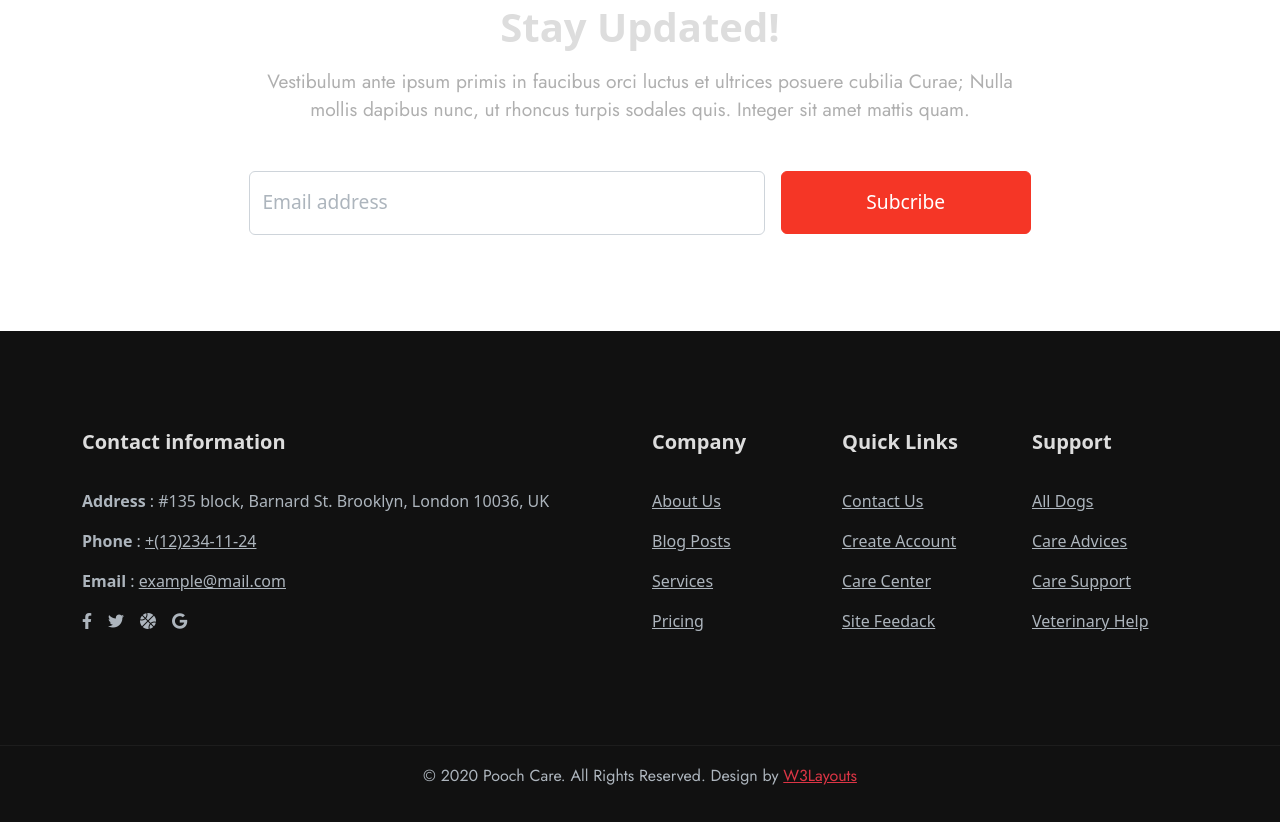
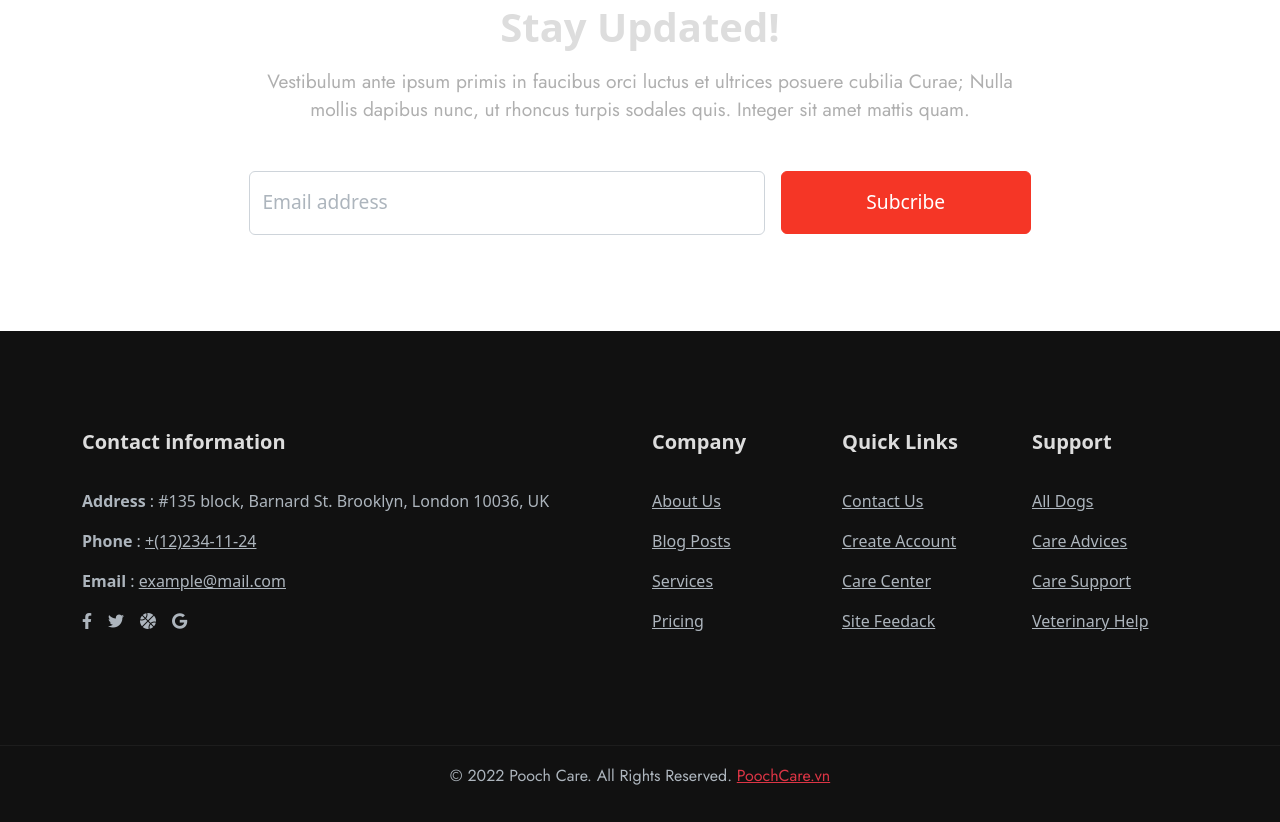
Before and after one commit to vulebaolong/PoochCare_vulebaolong, a website built with Parcel: page index.html in a window 1280 px wide. Shown: the part 6198-7020 px from the top of the page. Built offline with nearby package versions, Linux system fonts and the light colour scheme.

Commit message:
fix something

```diff
--- a/index.html
+++ b/index.html
@@ -1325,8 +1325,8 @@
             <div class="container">
                 <div class="design">
                     <p class="text-center fs-6">
-                        © 2020 Pooch Care. All Rights Reserved. Design by
-                        <a class="text-danger" href="#">W3Layouts</a>
+                        © 2022 Pooch Care. All Rights Reserved.
+                        <a class="text-danger" href="#">PoochCare.vn</a>
                     </p>
                 </div>
             </div>
```
